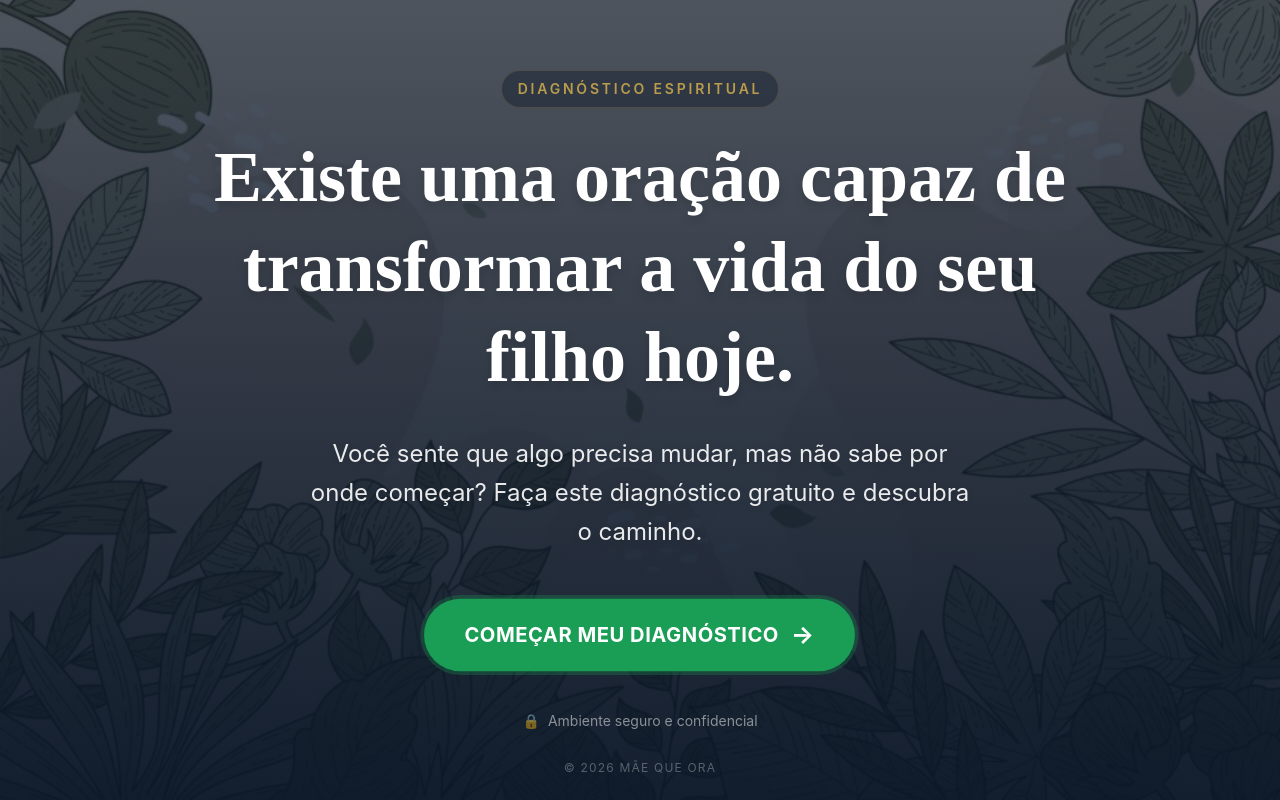
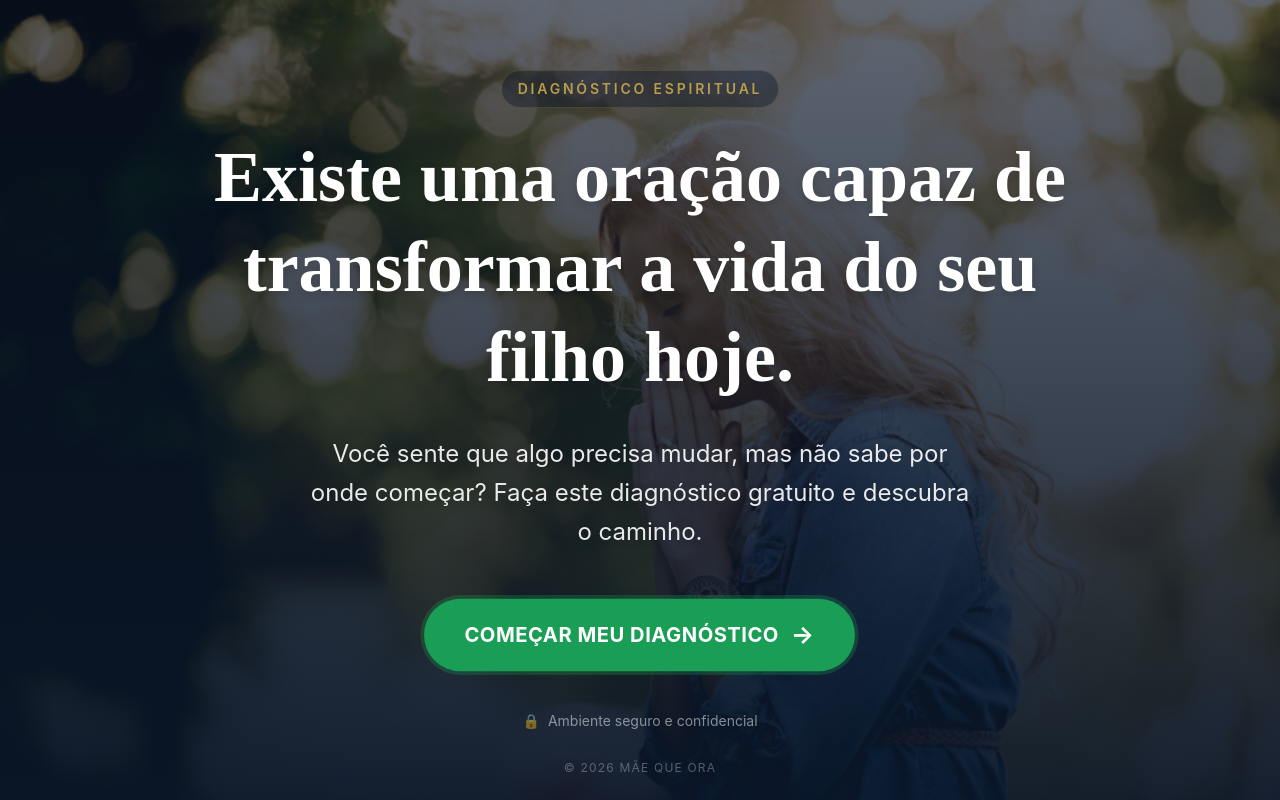
Before and after one commit to gomktia/mae-que-ora, a Next.js app: page /start in a window 1280 px wide. Built offline with nearby package versions, Linux system fonts and the light colour scheme.

Commit message:
style: update background image on /start page

```diff
--- a/src/pages/start.js
+++ b/src/pages/start.js
@@ -20,12 +20,12 @@
                 {/* Background Image Layer */}
                 <div className="absolute inset-0 z-0">
                     <Image
-                        src="/assets/mulher-orando.jpg"
-                        alt="Mulher orando intercedendo pelo filho"
+                        src="/assets/fundo-oracao.jpg"
+                        alt="Mulher orando de perfil com luz dourada"
                         layout="fill"
                         objectFit="cover"
                         priority
-                        className="opacity-40" // Ajuste de opacidade para legibilidade
+                        className="opacity-50" // Aumentei um pouco a opacidade para destacar a imagem
                     />
                     <div className="absolute inset-0 bg-gradient-to-b from-navy/30 via-navy/60 to-navy/90" />
                 </div>
```
Also changed, not shown: public/assets/fundo-oracao.jpg (added).
